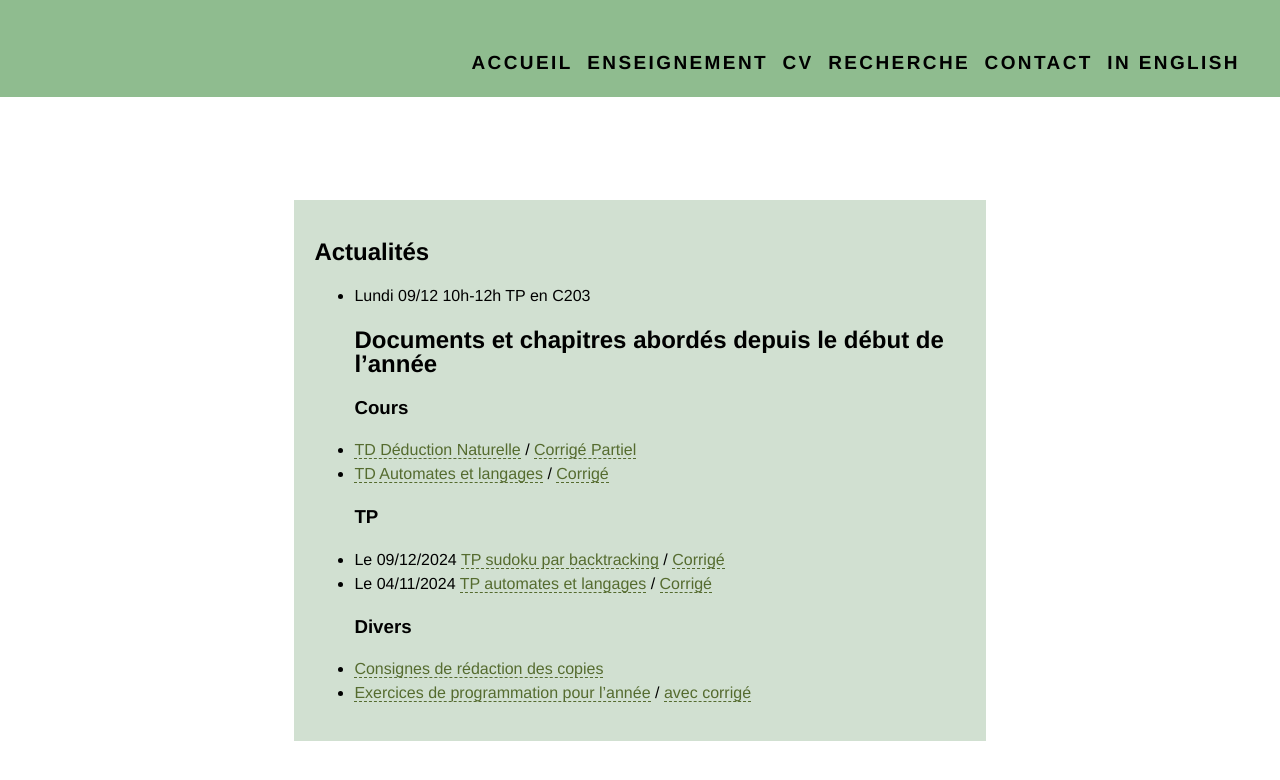
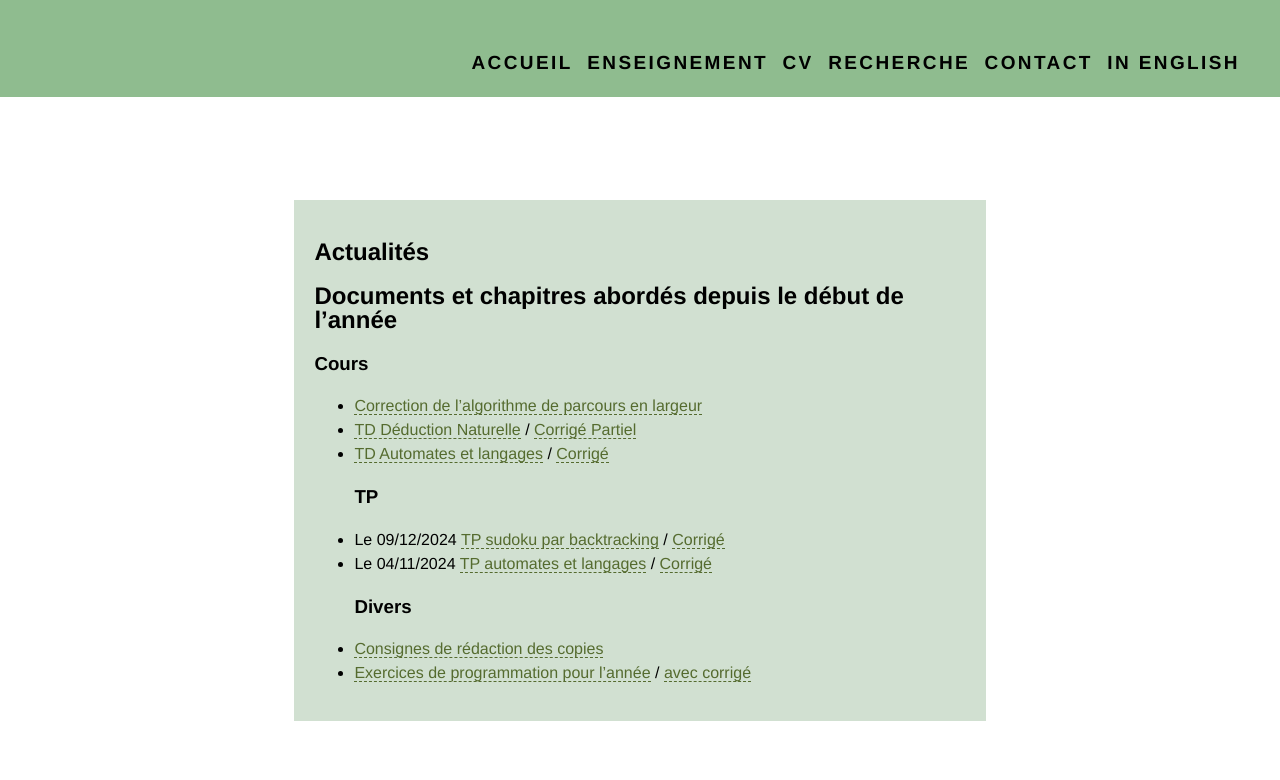
Before and after one commit to VladislavTempez/Vladislavtempez.github.io, a Jekyll site: the page built from pages/mp-star.md, in a window 1280 px wide. Shown: the top 780 px of the page. Built offline with Jekyll 4.4.1, drawn with Linux system fonts in a browser that asks for light colours.

Commit message:
lien preuve BFS

```diff
--- a/pages/mp-star.md
+++ b/pages/mp-star.md
@@ -5,9 +5,10 @@ permalink: /teaching/mp-star/
 description: Vladislav Tempez - Enseignement - MP - Informatique
 ---
 ## Actualités
-- Lundi 09/12 10h-12h TP en C203
+
 ## Documents et chapitres abordés depuis le début de l'année
 ### Cours
+- [Correction de l'algorithme de parcours en largeur](https://nc-lycees.netocentre.fr/s/PdE7G8rXGTFXTdo)
 - [TD Déduction Naturelle](https://nc-lycees.netocentre.fr/s/S5zxP6pBAqdbZMH) / [Corrigé Partiel](https://nc-lycees.netocentre.fr/s/W52ojF6CL9YDsbe)
 - [TD Automates et langages](https://nc-lycees.netocentre.fr/s/Rwp2Pqksk5E5Set) / [Corrigé](https://nc-lycees.netocentre.fr/s/PPpc2Y4EJneP4DD)
 ### TP
```
